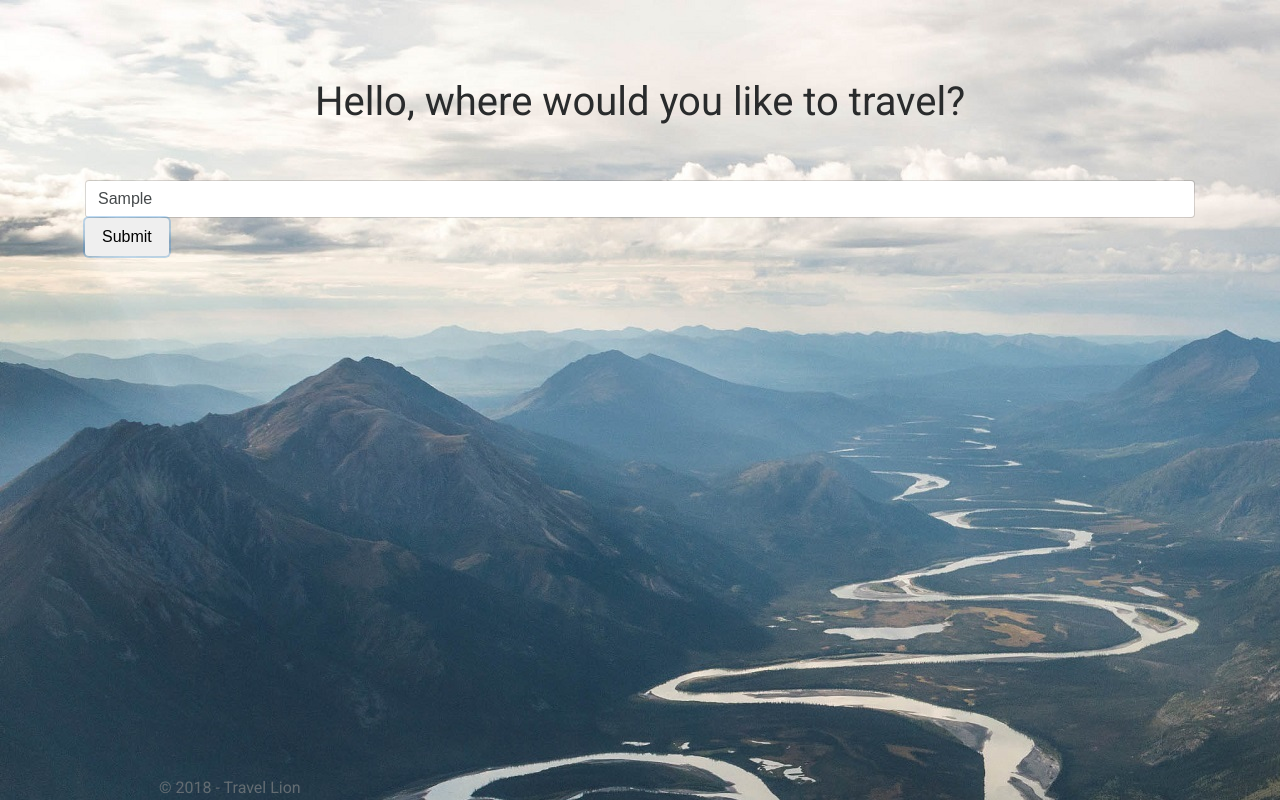
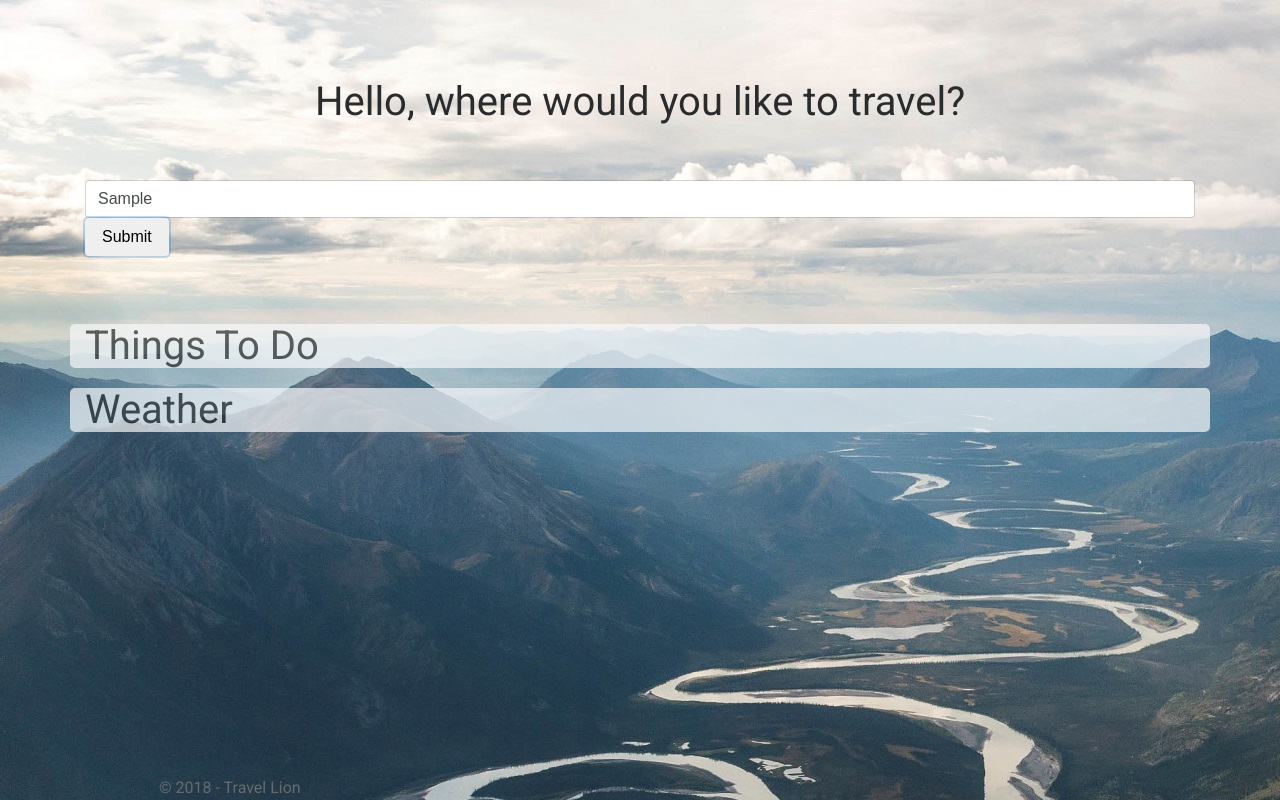
Before and after one commit to Codjam/Travel-Lion, a plain HTML site: page index.html in a window 1280 px wide. Both pictures are taken after typing "Sample" into the empty fields and a click on the button "Submit". Drawn offline with nearby package versions, Linux system fonts and the light colour scheme.

Commit message:
updated structure

```diff
--- a/css/custom.css
+++ b/css/custom.css
@@ -13,11 +13,6 @@ html, body {
   height:100%;
 }
 
-
-
-.background {
-  display:none;
-}
 
 .background {
   background-color: #f7f8f9;
--- a/javascript/custom.js
+++ b/javascript/custom.js
@@ -1,9 +1,27 @@
+// Test to ensure js loading
 console.log("script loading");
 
+// Hide content divs foursquare and weather
+$(".background").hide();
+
+// Button submit function, will remove button eventually
 $("#submitBtn").on("click", function(event) {
-  // event.preventDefault();
-  // $("#activitiesDiv").show();
-  // $("#weatherDiv").show();
-  // return false;
+
+  // Prevent page reloading
+  event.preventDefault();
+
+
+  // Test button works
   console.log("button works")
+
+  // Show divs for weather and foursquare content
+  $(".background").show();
+
+  // Put Ajax Weather query here
+
+
+  // Put foursquare query here
+
+
+  return false;
 });
```
